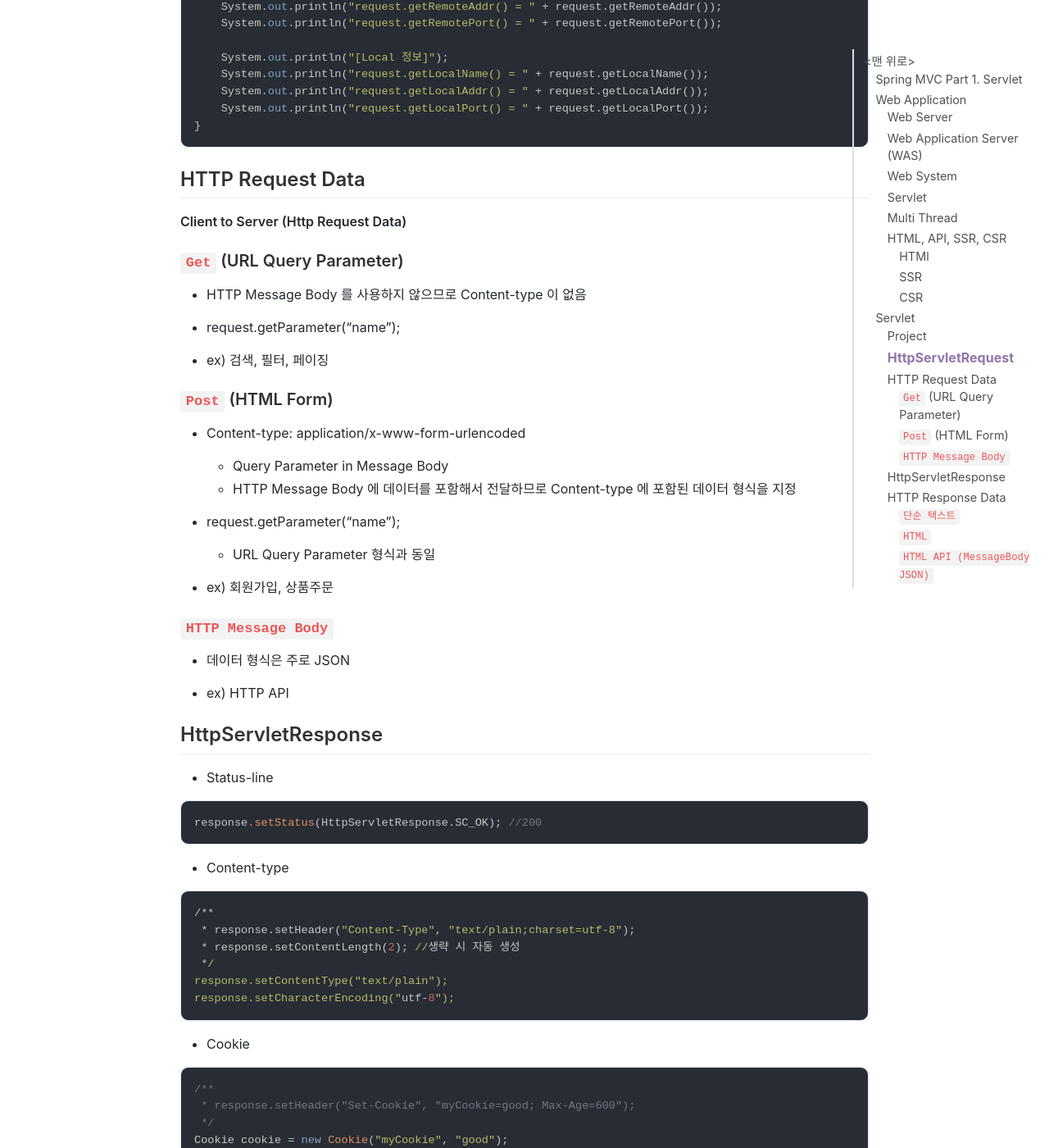
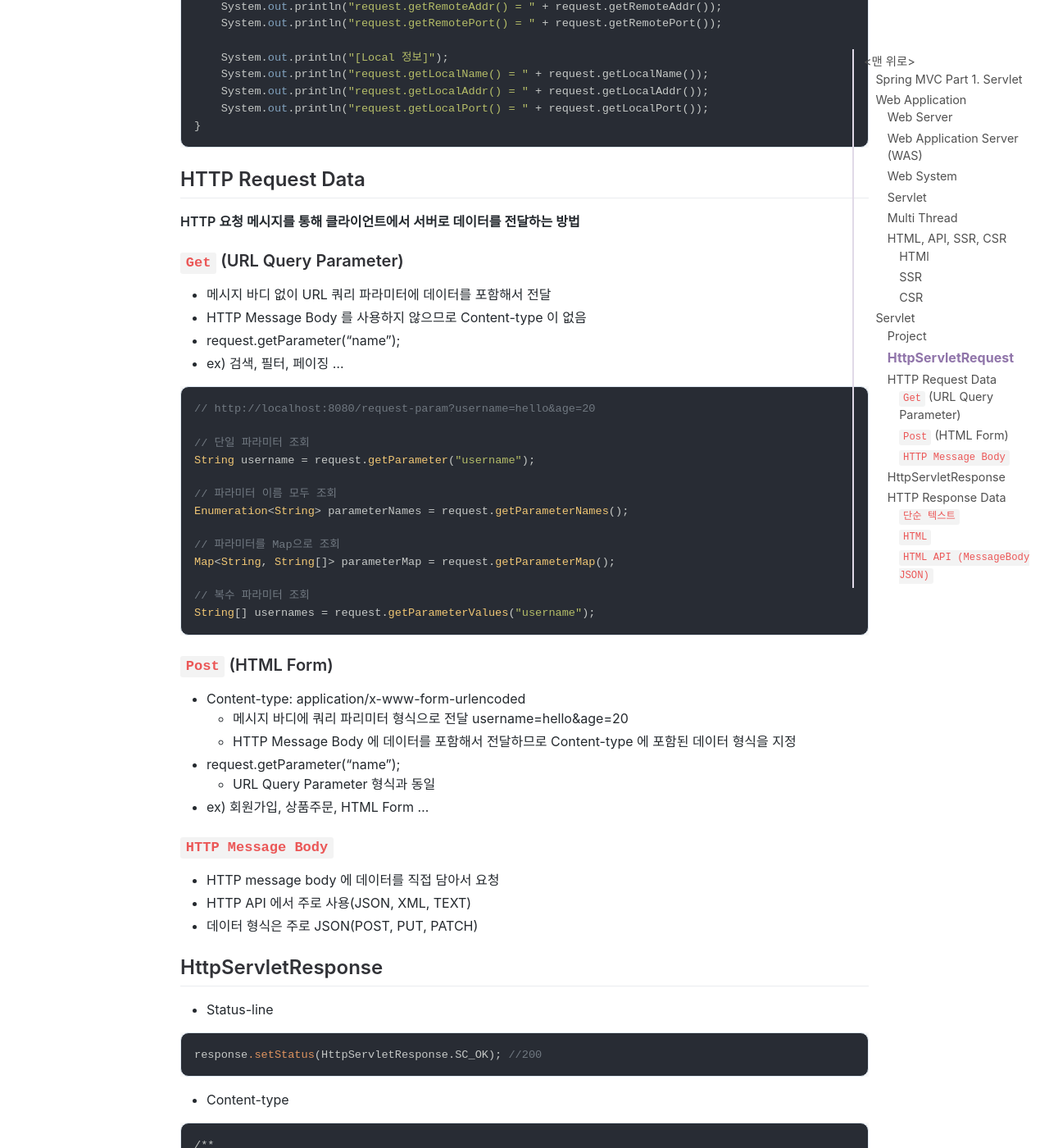
Before and after one commit to jihunparkme/jihunparkme.github.io, a Jekyll site: the page built from _posts/2021-07-26-Spring-MVC-Part1-Servlet.md, in a window 1280 px wide and 1400 px high, scrolled down 4599 px. Shown: the whole window at 82% size. Built offline with Jekyll 4.4.1, drawn with Linux system fonts in a browser that asks for light colours; nearby versions of some CDN libraries; comment, search, counter and statistics services are not loaded.

Commit message:
[Spring MVC] HTTP Request Data - GET

````diff
--- a/_posts/2021-07-26-Spring-MVC-Part1-Servlet.md
+++ b/_posts/2021-07-26-Spring-MVC-Part1-Servlet.md
@@ -187,34 +187,54 @@ private void printEtc(HttpServletRequest request) {
 
 ## HTTP Request Data
 
-**Client to Server (Http Request Data)**
+**HTTP 요청 메시지를 통해 클라이언트에서 서버로 데이터를 전달하는 방법**
 
 ### `Get` (URL Query Parameter)
 
+- 메시지 바디 없이 URL 쿼리 파라미터에 데이터를 포함해서 전달
 - HTTP Message Body 를 사용하지 않으므로 Content-type 이 없음
+- request.getParameter("name");
+- ex) 검색, 필터, 페이징 ...
 
-- request.getParameter("name");
+```java
+// http://localhost:8080/request-param?username=hello&age=20
 
-- ex) 검색, 필터, 페이징
+// 단일 파라미터 조회
+String username = request.getParameter("username");
+
+// 파라미터 이름 모두 조회
+Enumeration<String> parameterNames = request.getParameterNames();
+
+// 파라미터를 Map으로 조회
+Map<String, String[]> parameterMap = request.getParameterMap();
+
+// 복수 파라미터 조회
+String[] usernames = request.getParameterValues("username");
+```
 
 ### `Post` (HTML Form)
 
 - Content-type: application/x-www-form-urlencoded
-
-  - Query Parameter in Message Body
+  - 메시지 바디에 쿼리 파리미터 형식으로 전달 username=hello&age=20
   - HTTP Message Body 에 데이터를 포함해서 전달하므로 Content-type 에 포함된 데이터 형식을 지정
-
 - request.getParameter("name");
-
   - URL Query Parameter 형식과 동일
-
-- ex) 회원가입, 상품주문
+- ex) 회원가입, 상품주문, HTML Form ...
 
 ### `HTTP Message Body`
 
-- 데이터 형식은 주로 JSON
+- HTTP message body 에 데이터를 직접 담아서 요청
+- HTTP API 에서 주로 사용(JSON, XML, TEXT)
+- 데이터 형식은 주로 JSON(POST, PUT, PATCH)
 
-- ex) HTTP API
+
+
+
+
+
+
+
+
 
 ## HttpServletResponse
 
````
